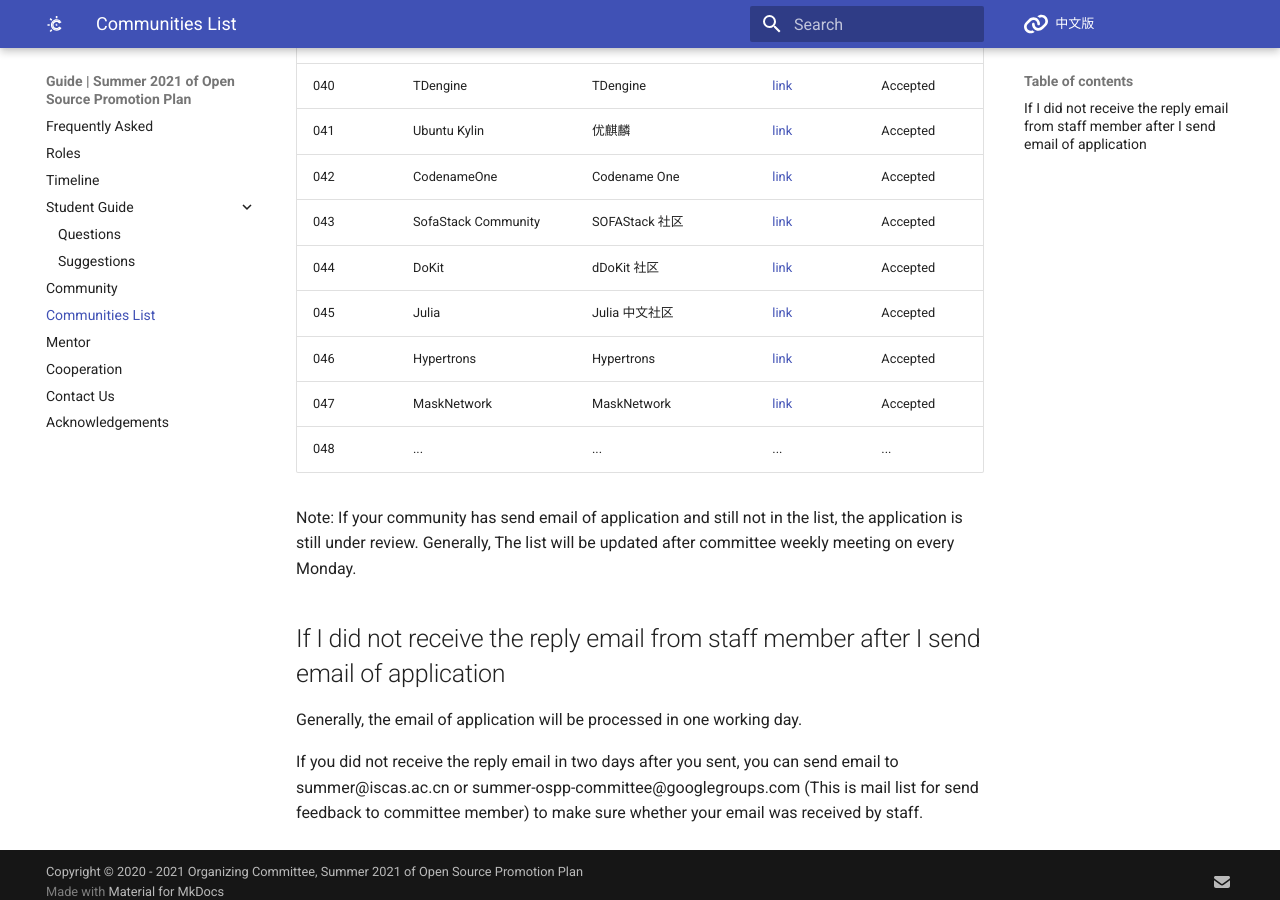
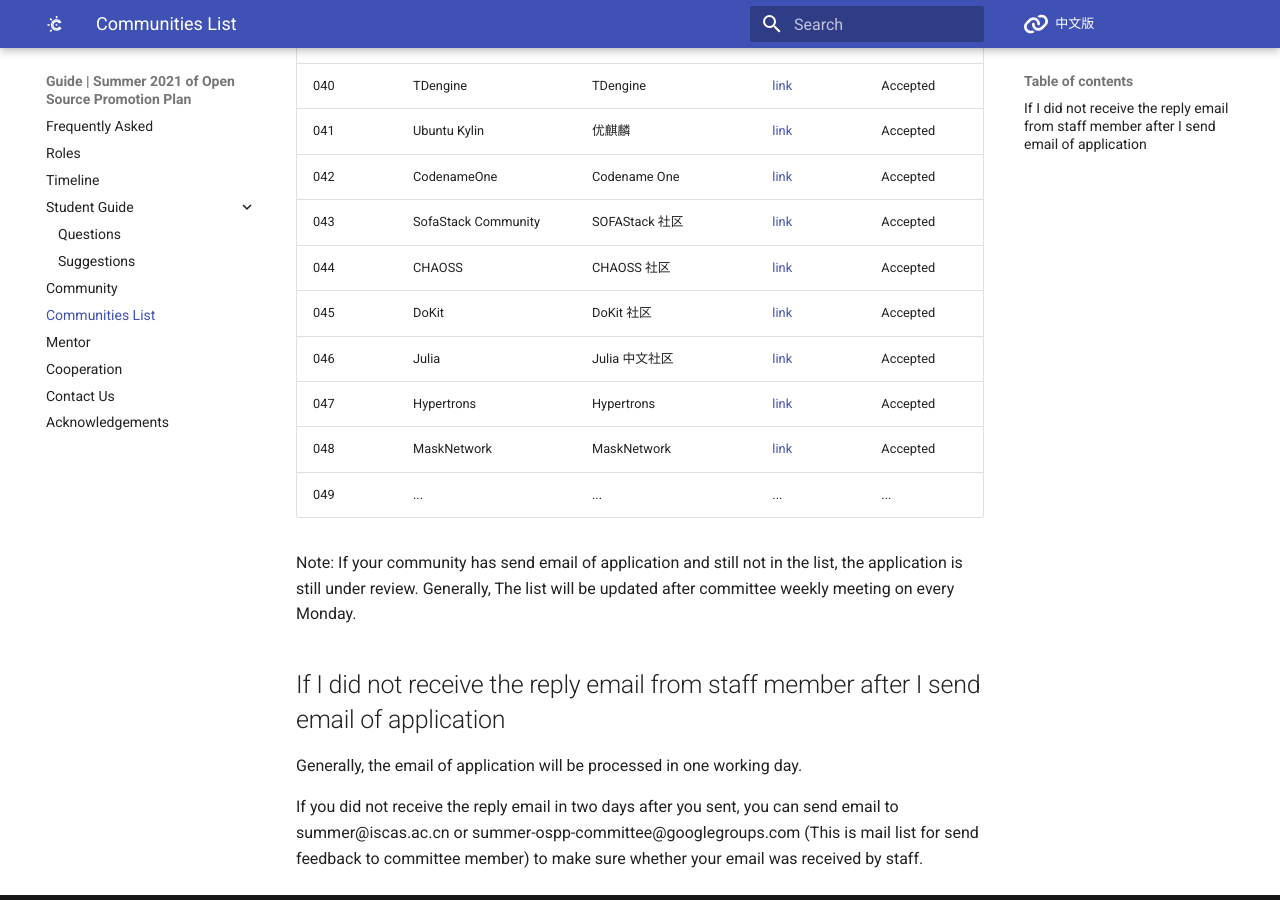
Before and after one commit to summer-ospp/help-en, an MkDocs documentation site: the page built from docs/communities-list.md, in a window 1280 px wide and 900 px high, scrolled down 2244 px. Built offline with MkDocs 1.6.1 and Material for MkDocs 9.7.7, drawn with Linux system fonts in a browser that asks for light colours; comment, search, counter and statistics services are not loaded.

Commit message:
Update communities-list.md

```diff
--- a/docs/communities-list.md
+++ b/docs/communities-list.md
@@ -49,11 +49,12 @@ Before the deadline (May 20th, 2021) of application for community, this list wil
 | 041  | Ubuntu Kylin            | 优麒麟                    | [link](https://www.ubuntukylin.com)                   | Accepted    |
 | 042  | CodenameOne             | Codename One             | [link](https://github.com/codenameone/CodenameOne)    | Accepted    |
 | 043  | SofaStack Community     | SOFAStack 社区            | [link](https://sofastack.tech/)    | Accepted    |
-| 044  | DoKit               | dDoKit 社区                | [link](https://www.dokit.cn/   )            |Accepted    |
-| 045 | Julia                | Julia 中文社区              | [link](https://discourse.juliacn.com/ )                     | Accepted    |
-| 046  | Hypertrons      | Hypertrons                   | [link](https://hypertrons.io)                   | Accepted    |
-| 047  | MaskNetwork              | MaskNetwork            | [link](https://mask.io)    | Accepted    |
-| 048 | ...                     | ...                     | ...                                                     | ...      |
+| 044  | CHAOSS                  |CHAOSS 社区               |[link](https://chaoss.community/)                          | Accepted    |
+| 045  | DoKit                   | DoKit 社区                | [link](https://www.dokit.cn/)            | Accepted    |
+| 046  | Julia                   | Julia 中文社区              | [link](https://discourse.juliacn.com/)                      | Accepted    |
+| 047  | Hypertrons              | Hypertrons                   | [link](https://hypertrons.io)                   | Accepted    |
+| 048  | MaskNetwork             | MaskNetwork            | [link](https://mask.io)    | Accepted    |
+| 049  | ...              | ...                | ...                          | ...                                                |
 
 
 
```
